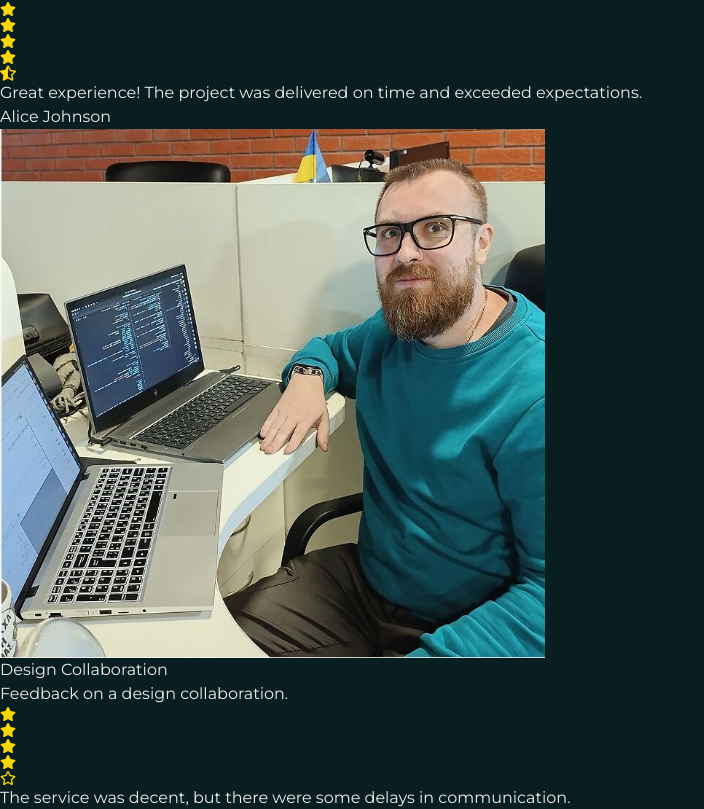
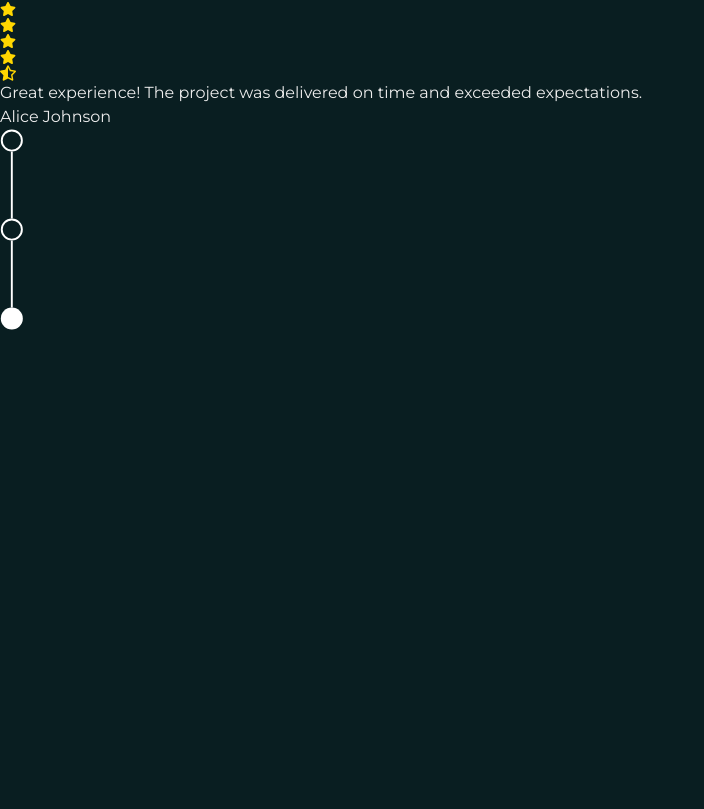
Before and after one commit to Tender6795/portfolio_next, a Next.js app: page / in a window 1280 px wide. Shown: the part 816-1625 px from the top of the page, without its empty margins (0-704 px from the left). After the commit the page ends 1146 px from the top, so only its background shows below. Built offline with nearby package versions, Linux system fonts and the light colour scheme.

Commit message:
ProjectInfo in progress

```diff
--- a/src/app/сomponents/ProjectInfo.tsx
+++ b/src/app/сomponents/ProjectInfo.tsx
@@ -1,20 +1,23 @@
-import React from "react";
+"use client"
+import React, { useState } from "react";
 import Image from "next/image";
 import CustomerReview from "./CustomerReview";
 import { data } from "../data";
 
 export const ProjectInfo = () => {
+  const [currentIndex, setCurrentIndex] = useState(0);
+
+  const handleDotClick = (index: number) => {
+    setCurrentIndex(index);
+  };
+
   return (
-    <div className="flex flex-col gap-8">
-      {data.map((item, index) => (
-        <div
-          key={index}
-          className="h-[460px] w-[905px] flex bg-transparent rounded-[20px] items-center"
-        >
+    <div className="relative">
+      <div className="h-[460px] w-[905px] flex bg-transparent rounded-[20px] items-center">
         <div className="h-[417px] w-[588px] rounded-[20px] border-[3px] border-[#03A473] bg-[#03A4734D] flex items-center justify-center overflow-hidden">
           <Image
-              src={item.srcImage}
-              alt={item.title}
+            src={data[currentIndex].srcImage}
+            alt="project"
             height={375}
             width={545}
             className="rounded-[20px]"
@@ -22,21 +25,33 @@ export const ProjectInfo = () => {
         </div>
 
         <div className="h-[367px] w-[277px] flex flex-col justify-between ml-auto">
+          {/* Первый компонент */}
           <div className="h-[185px] w-[277px] flex flex-col justify-center items-start">
             <h2 className="font-montserrat font-bold text-[16px] leading-[19.5px] mb-2">
-                {item.title}
+              {data[currentIndex].title}
             </h2>
             <p className="font-montserrat font-bold text-[12px] leading-[14.63px] text-[#64748B]">
-                {item.desc}
+              {data[currentIndex].desc}
             </p>
           </div>
 
-            {item.review && <CustomerReview {...item.review} />}
+          {/* Второй компонент */}
+          <CustomerReview {...data[currentIndex].review} />
         </div>
       </div>
+
+      {/* Дотсы */}
+      <div className="absolute bottom-0 left-0 mb-8 ml-[30px] flex gap-[18px]">
+        {data.map((_, index) => (
+          <div
+            key={index}
+            onClick={() => handleDotClick(index)}
+            className={`w-[10.7px] h-[10.7px] rounded-full cursor-pointer ${
+              currentIndex === index ? "bg-[#03A473]" : "bg-[#FFFFFF]"
+            }`}
+          />
         ))}
+      </div>
     </div>
   );
 };
-
-export default ProjectInfo;
```
Lines whose indentation alone changed are shown as unchanged.
